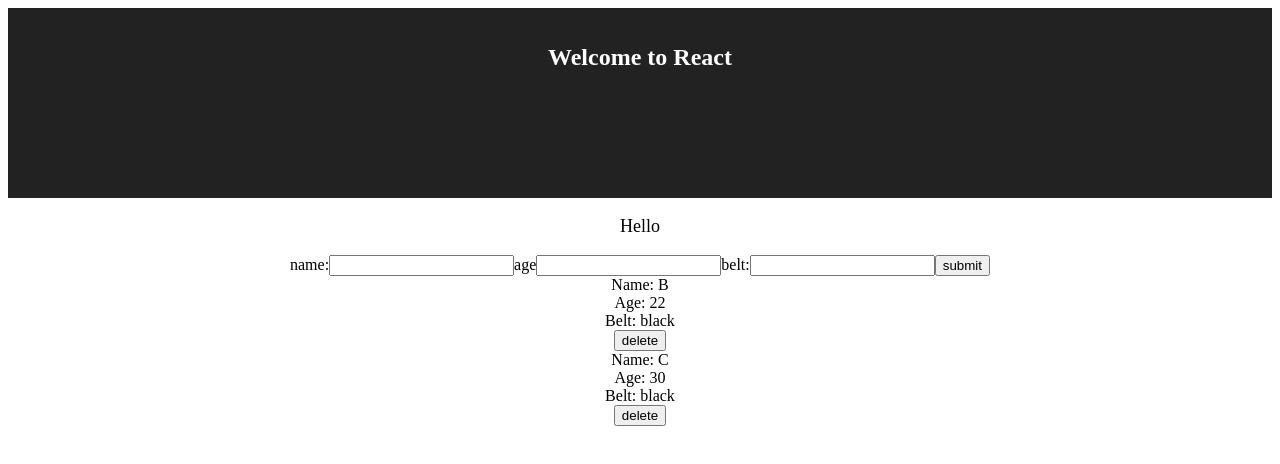
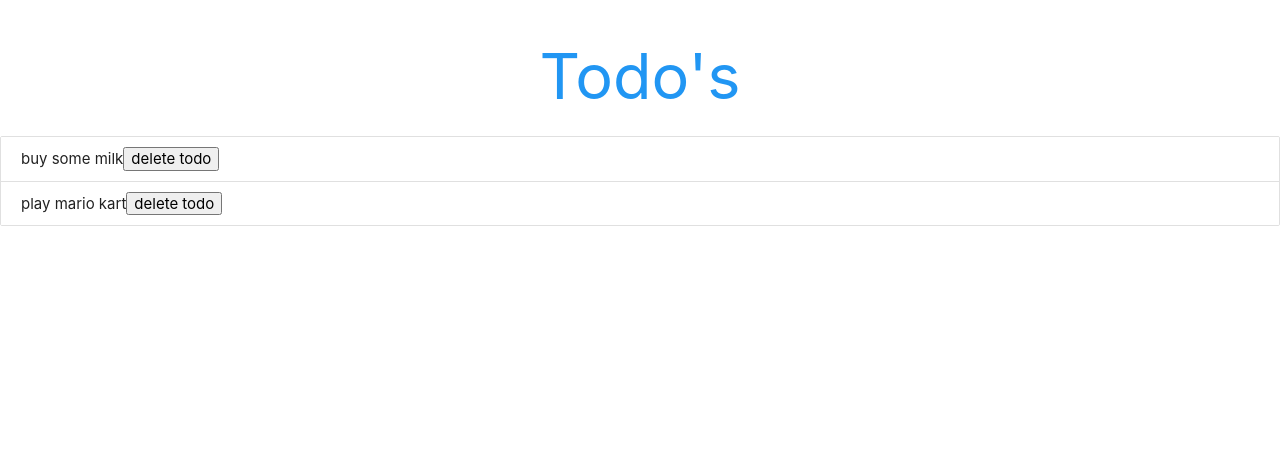
Before and after one commit to LinLiuLY/react-redux-demo, a React (Create React App) app: page / in a window 1280 px wide. Shown: the top 464 px of the page. Built offline with nearby package versions, Linux system fonts and the light colour scheme.

Commit message:
Add todo list.

```diff
--- a/public/index.html
+++ b/public/index.html
@@ -19,6 +19,7 @@
       work correctly both with client-side routing and a non-root public URL.
       Learn how to configure a non-root public URL by running `npm run build`.
     -->
+    <link rel="stylesheet" href="https://cdnjs.cloudflare.com/ajax/libs/materialize/1.0.0/css/materialize.min.css">
     <title>React App</title>
   </head>
   <body>
--- a/src/AddNinja.js
+++ /dev/null
@@ -1,37 +0,0 @@
-import React, { Component } from 'react';
-
-export default class AddNinja extends Component {
-  state = {
-    name: null,
-    age: null,
-    belt: null
-  };
-
-  handleChange = e => {
-    const { id, value } = e.target;
-    this.setState({
-      [id]: value
-    });
-  };
-
-  handleSubmit = e => {
-    e.preventDefault();
-    this.props.addNinja({ ...this.state, id: Math.random() });
-  };
-
-  render() {
-    return (
-      <div>
-        <form onSubmit={this.handleSubmit}>
-          <label htmlFor="name">name:</label>
-          <input type="text" id="name" onChange={this.handleChange} />
-          <label htmlFor="age">age</label>
-          <input type="text" id="age" onChange={this.handleChange} />
-          <label htmlFor="belt">belt:</label>
-          <input type="text" id="belt" onChange={this.handleChange} />
-          <button>submit</button>
-        </form>
-      </div>
-    );
-  }
-}
--- a/src/App.css
+++ /dev/null
@@ -1,28 +0,0 @@
-.App {
-  text-align: center;
-}
-
-.App-logo {
-  animation: App-logo-spin infinite 20s linear;
-  height: 80px;
-}
-
-.App-header {
-  background-color: #222;
-  height: 150px;
-  padding: 20px;
-  color: white;
-}
-
-.App-title {
-  font-size: 1.5em;
-}
-
-.App-intro {
-  font-size: large;
-}
-
-@keyframes App-logo-spin {
-  from { transform: rotate(0deg); }
-  to { transform: rotate(360deg); }
-}
--- a/src/App.js
+++ b/src/App.js
@@ -1,47 +1,31 @@
 import React, { Component } from 'react';
-import './App.css';
-import Ninjas from './Ninjas';
-import AddNinja from './AddNinja';
+import { Todos } from './Todos';
 
 class App extends Component {
   state = {
-    ninjas: [
-      { name: 'A', age: 10, belt: 'black', id: 1 },
-      { name: 'B', age: 22, belt: 'black', id: 2 },
-      { name: 'C', age: 30, belt: 'black', id: 3 }
+    todos: [
+      {
+        id: 1,
+        content: 'buy some milk'
+      },
+      {
+        id: 2,
+        content: 'play mario kart'
+      }
     ]
   };
 
-  addNinja = ninja => {
+  deleteTodo = id => {
     this.setState({
-      ninjas: [...this.state.ninjas, ninja]
+      todos: this.state.todos.filter(todo => todo.id !== id)
     });
-  };
-
-  deleteNinja = id => {
-    this.setState({
-      ninjas: this.state.ninjas.filter(ninja => ninja.id !== id)
-    });
-  };
-
-  componentDidMount = () => {
-    console.log('componentDidMount');
-  }
-
-  componentDidUpdate = (prevProps, prevState) => {
-    console.log('prevProps', prevProps);
-    console.log('prevState', prevState);
   };
 
   render() {
     return (
-      <div className="App">
-        <header className="App-header">
-          <h1 className="App-title">Welcome to React</h1>
-        </header>
-        <p className="App-intro">Hello</p>
-        <AddNinja addNinja={this.addNinja} />
-        <Ninjas ninjas={this.state.ninjas} deleteNinja={this.deleteNinja} />
+      <div>
+        <h1 className="center blue-text">Todo's</h1>
+        <Todos todos={this.state.todos} deleteTodo={this.deleteTodo} />
       </div>
     );
   }
--- a/src/Ninjas.js
+++ /dev/null
@@ -1,17 +0,0 @@
-import React from 'react';
-
-const NinjaList = ({ ninjas, deleteNinja }) => {
-  return ninjas.map(
-    ({ id, name, age, belt }) =>
-      age > 20 ? (
-        <div key={id}>
-          <div>Name: {name}</div>
-          <div>Age: {age}</div>
-          <div>Belt: {belt}</div>
-          <button onClick={() => deleteNinja(id)}> delete </button>
-        </div>
-      ) : null
-  );
-};
-
-export default NinjaList;
--- /dev/null
+++ b/src/Todos.js
@@ -0,0 +1,17 @@
+import React from 'react';
+
+export const Todos = ({ todos, deleteTodo }) => {
+  if (todos.length <= 0)
+    return <p className="center">You have no todos left.</p>;
+
+  const todoList = todos.map(todo => {
+    return (
+      <div className="collection-item" key={todo.id}>
+        <span>{todo.content}</span>
+        <button onClick={() => deleteTodo(todo.id)}>delete todo</button>
+      </div>
+    );
+  });
+
+  return <div className="todos collection">{todoList}</div>;
+};
```
Also changed, not shown: 1 other file (tests, documents, lock files or other folders).
